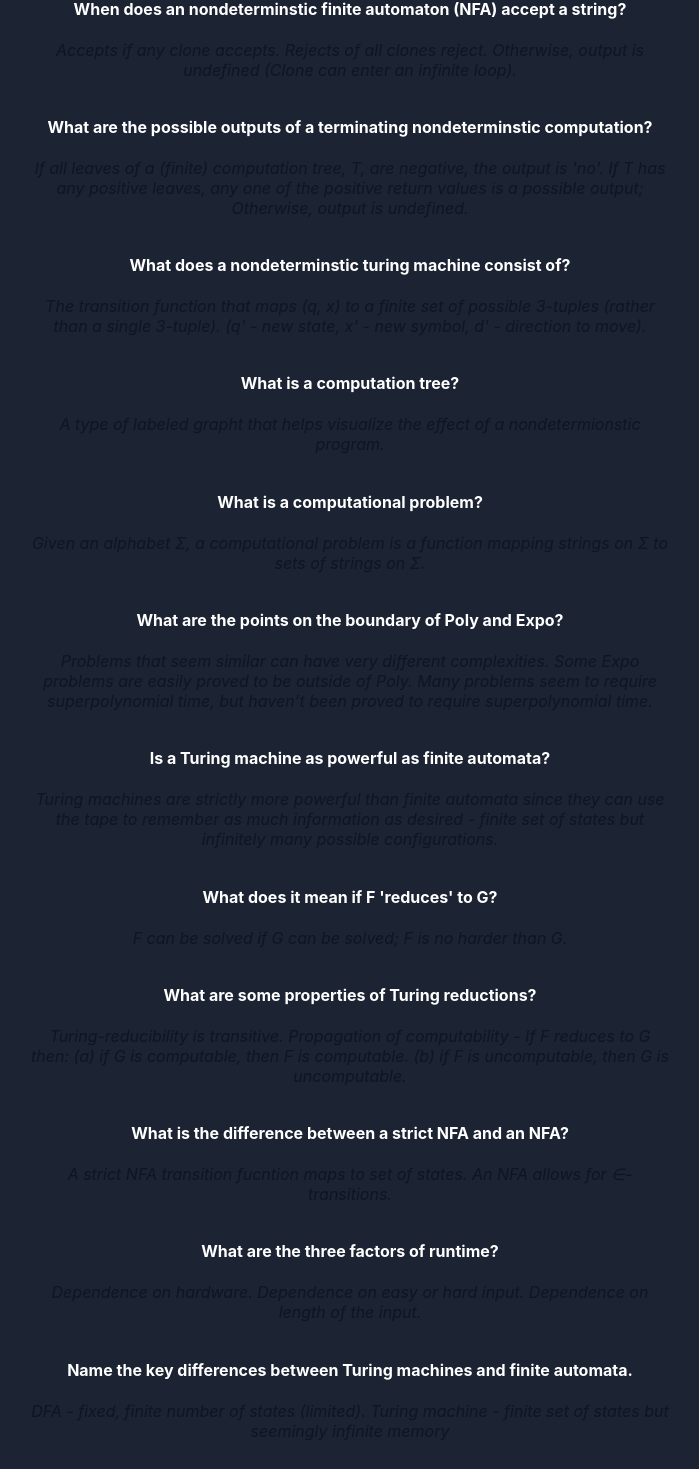
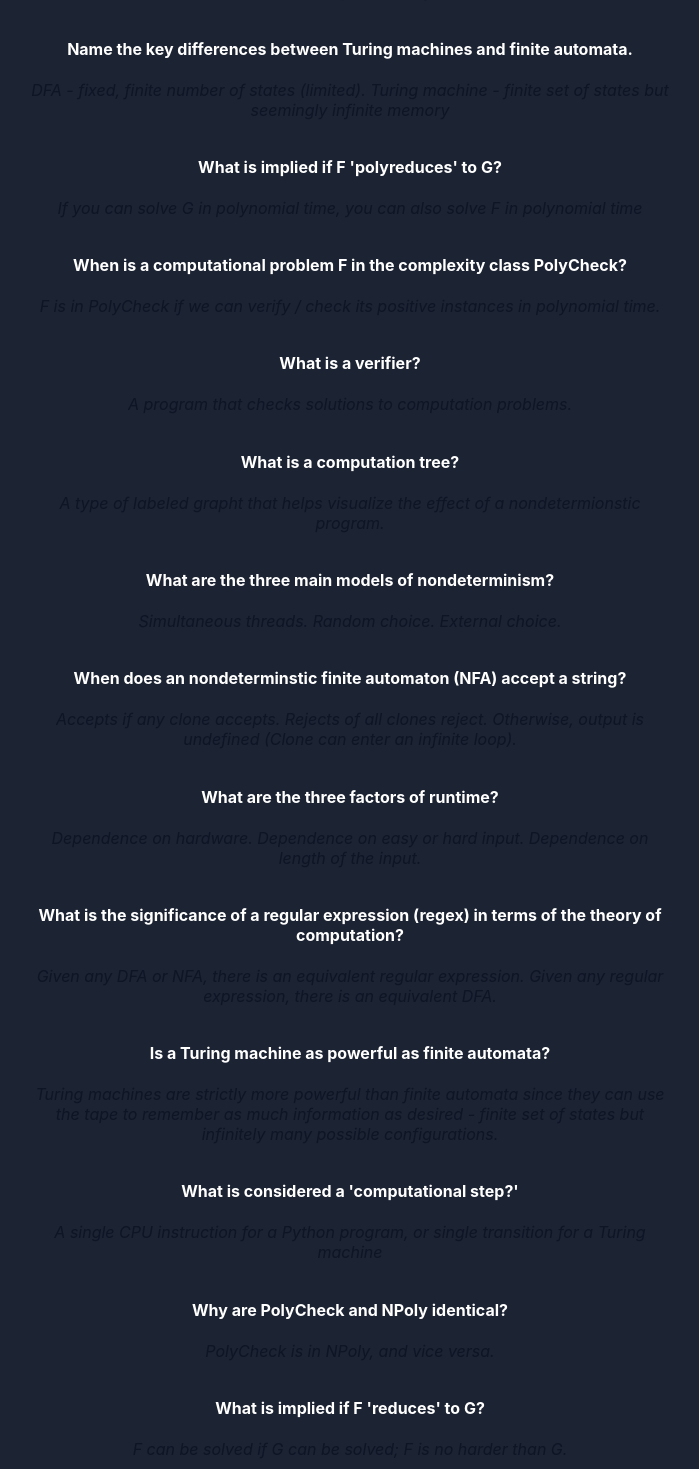
Before and after one commit to Ahljenn/Theory-of-Computation, a React (Vite) app: page / in a window 1280 px wide. Shown: the part 521-1990 px from the top of the page, without its empty margins (290-989 px from the left). Built offline with nearby package versions, Linux system fonts and the light colour scheme.

Commit message:
removed src

```diff
--- a/components/App.jsx
+++ b/components/App.jsx
@@ -2,6 +2,8 @@ import React, { useState } from 'react';
 import QuestionBlock from './QuestionBlock.jsx';
 import Q from '../data/questions.json';
 import '../styles/App.css';
+
+//https://react-bootstrap.github.io/getting-started/introduction/
 
 //Shuffle questions each visit
 function shuffleQuestions(arr){
@@ -15,7 +17,6 @@ function shuffleQuestions(arr){
   return arr;
 }
 
-//Main app component
 function App() {
   const [searchTerm, setSearchTerm] = useState("");
   const [qData] = useState(shuffleQuestions(Q));
--- a/data/questions.json
+++ b/data/questions.json
@@ -6,6 +6,10 @@
     {
       "question": "Is a Turing machine as powerful as finite automata?",
       "answer": "Turing machines are strictly more powerful than finite automata since they can use the tape to remember as much information as desired - finite set of states but infinitely many possible configurations."
+    },
+    {
+      "question": "What is considered a 'computational step?'",
+      "answer": "A single CPU instruction for a Python program, or single transition for a Turing machine"
     },
     {
       "question": "When does an nondeterminstic finite automaton (NFA) accept a string?",
@@ -48,6 +52,10 @@
       "answer": "A strict NFA transition fucntion maps to set of states. An NFA allows for ∈-transitions."
     },
     {
+      "question": "What is implied if F 'polyreduces' to G?",
+      "answer": "If you can solve G in polynomial time, you can also solve F in polynomial time"
+    },
+    {
       "question": "What is a verifier?",
       "answer": "A program that checks solutions to computation problems."
     },
@@ -64,7 +72,7 @@
       "answer": "Given an alphabet Σ, a computational problem is a function mapping strings on Σ to sets of strings on Σ."
     },
     {
-      "question": "What does it mean if F 'reduces' to G?",
+      "question": "What is implied if F 'reduces' to G?",
       "answer": "F can be solved if G can be solved; F is no harder than G."
     },
     {
--- a/styles/App.css
+++ b/styles/App.css
@@ -7,6 +7,7 @@
 body {
   background-color: var(--main);
   color: white;
+  overflow: scroll;
 }
 
 main {
```
Also changed, not shown: data/examples.json (added, +10 -0 lines).
